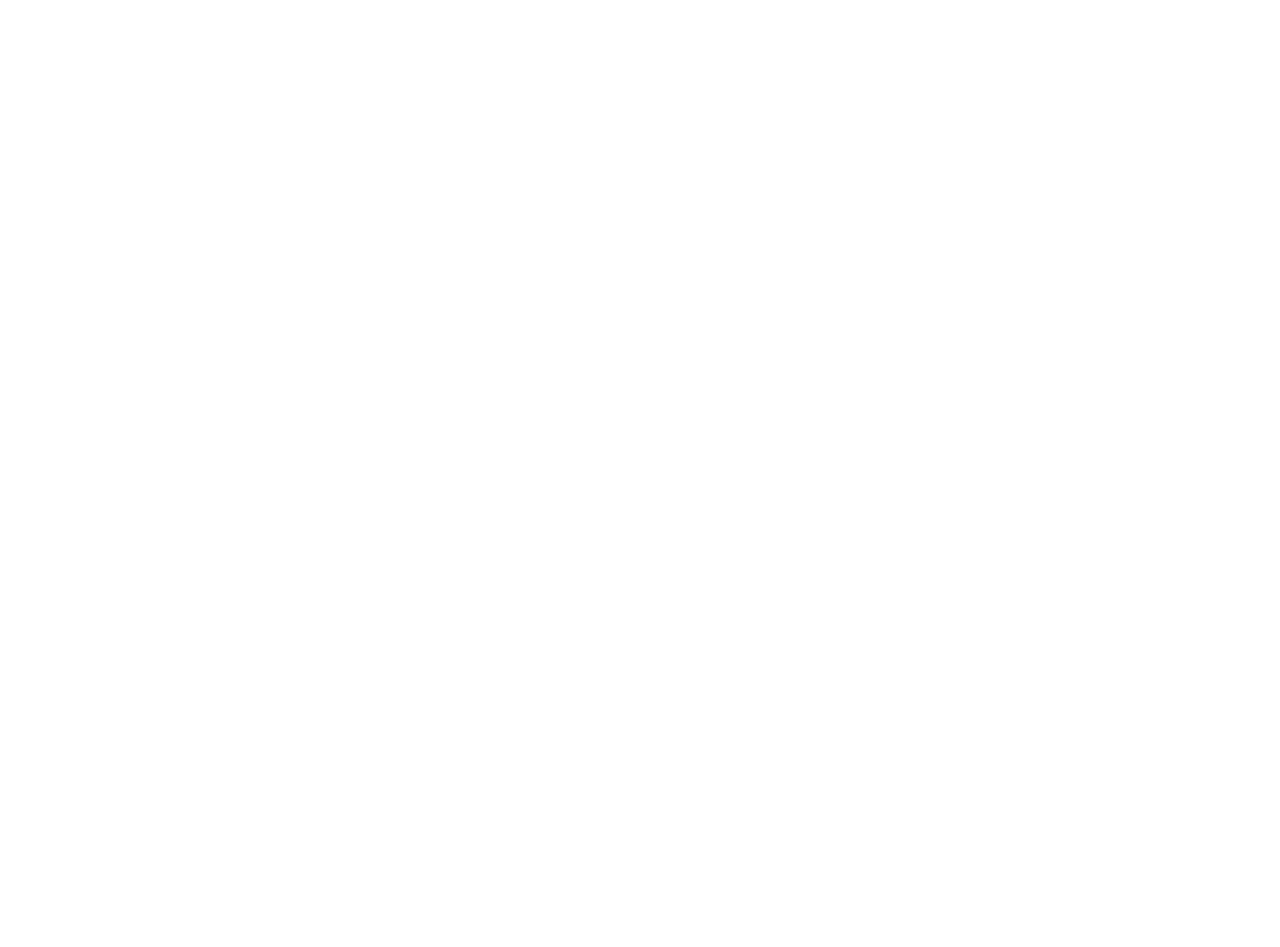
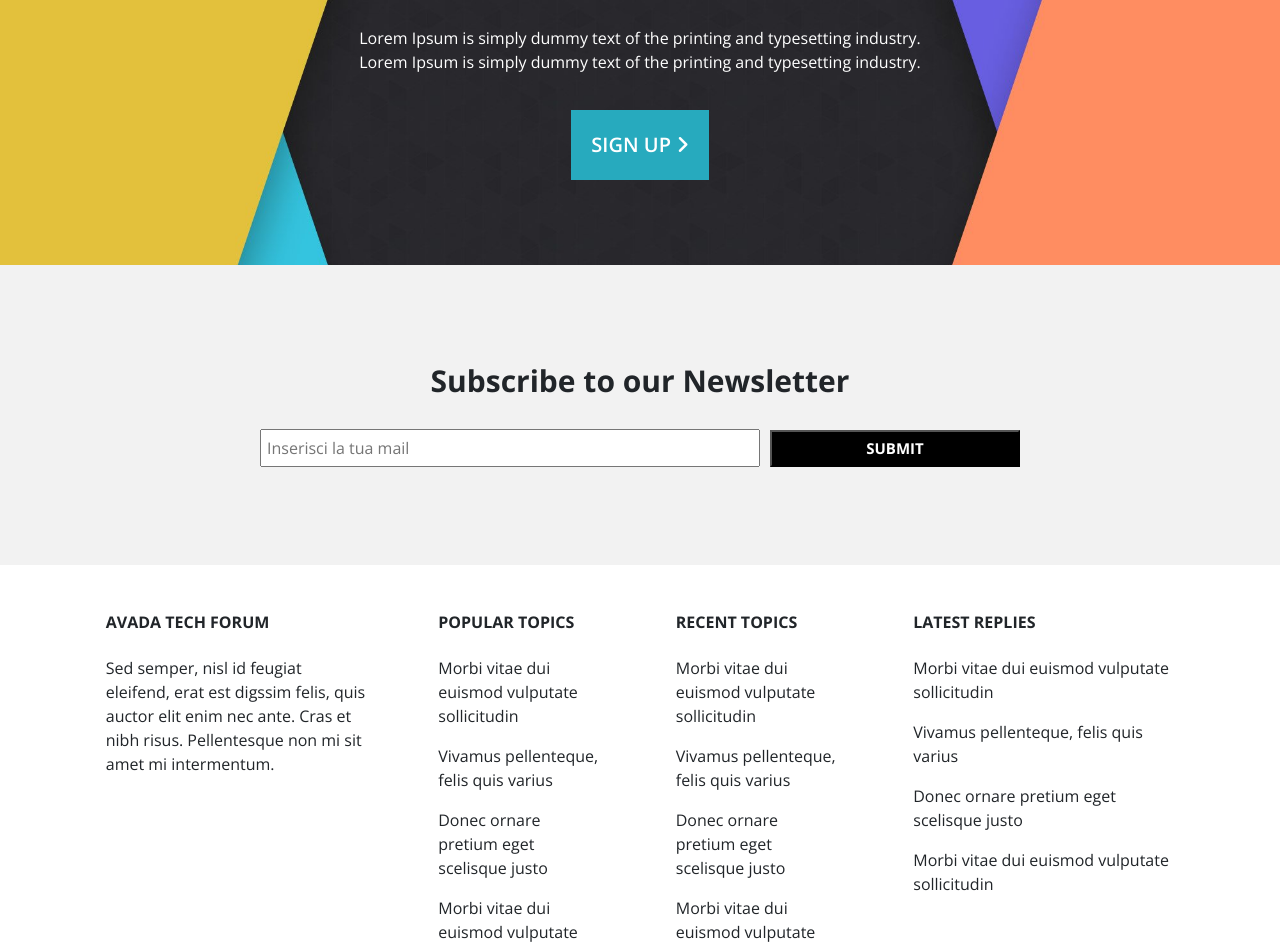
Before and after one commit to leonardopellegrini-github/proj-html-vuejs, a Vue app: page / in a window 1280 px wide. Shown: the part 3160-4107 px from the top of the page. Before the commit the page ends 3025 px from the top, so only its background shows below. Built offline with nearby package versions, Linux system fonts and the light colour scheme.

Commit message:
inserimento footer

```diff
--- a/src/components/Footer.vue
+++ b/src/components/Footer.vue
@@ -1,13 +1,18 @@
 <template>
   <div>
-
+      <FootTopVue />
   </div>
 </template>
 
 <script>
+
+import FootTopVue from './Footer/FootTop.vue'
+
 export default {
   name: 'FooterVue',
-
+  components:{
+    FootTopVue
+  }
 }
 </script>
 
--- /dev/null
+++ b/src/components/Footer/FootTop.vue
@@ -0,0 +1,99 @@
+<template>
+  <div>
+    <div class="footer">
+    <div class="container text-center text-md-start mt-5">
+      <!-- Grid row -->
+      <div class="row mt-3">
+        <!-- COLONNA 1 -->
+        <div class="col-md-3 col-lg-4 col-xl-3 mx-auto mb-4">
+          <h6 class="text-uppercase fw-bold mb-4">
+            AVADA TECH FORUM
+          </h6>
+          <p>
+            Sed semper, nisl id feugiat eleifend, erat est digssim felis, quis auctor elit enim nec ante. Cras et nibh risus. Pellentesque non mi sit amet mi intermentum.
+          </p>
+        </div>
+
+        <!-- COLONNA 2 -->
+        <div class="col-md-2 col-lg-2 col-xl-2 mx-auto mb-4">
+
+          <h6 class="text-uppercase fw-bold mb-4">
+            POPULAR TOPICS
+          </h6>
+          <p>
+            Morbi vitae dui euismod vulputate sollicitudin
+          </p>
+          <p>
+            Vivamus pellenteque, felis quis varius
+          </p>
+          <p>
+            Donec ornare pretium eget scelisque justo
+          </p>
+          <p>
+            Morbi vitae dui euismod vulputate sollicitudin
+          </p>
+        </div>
+
+        <!-- COLONNA 3 -->
+        <div class="col-md-3 col-lg-2 col-xl-2 mx-auto mb-4">
+          <!-- Links -->
+          <h6 class="text-uppercase fw-bold mb-4">
+            RECENT TOPICS
+          </h6>
+          <p>
+            Morbi vitae dui euismod vulputate sollicitudin
+          </p>
+          <p>
+            Vivamus pellenteque, felis quis varius
+          </p>
+          <p>
+            Donec ornare pretium eget scelisque justo
+          </p>
+          <p>
+            Morbi vitae dui euismod vulputate sollicitudin
+          </p>
+        </div>
+
+        <!-- COLONNA 4 -->
+        <div class="col-md-4 col-lg-3 col-xl-3 mx-auto mb-md-0 mb-4">
+          <h6 class="text-uppercase fw-bold mb-4">
+            LATEST REPLIES
+          </h6>
+          <p>
+            Morbi vitae dui euismod vulputate sollicitudin
+          </p>
+          <p>
+            Vivamus pellenteque, felis quis varius
+          </p>
+          <p>
+            Donec ornare pretium eget scelisque justo
+          </p>
+          <p>
+            Morbi vitae dui euismod vulputate sollicitudin
+          </p>
+        </div>
+      </div>
+     </div>
+    </div>
+  </div>
+</template>
+
+<script>
+export default {
+  name: 'FootTopVue'
+}
+</script>
+
+<style lang="scss" scoped>
+
+p{
+  &:before{
+    position: absolute;
+    font-family: awb-icons;
+    font-weight: 300;
+    content: "\f105";
+    margin-left: -12px;
+  }
+}
+
+</style>
--- a/src/components/Main.vue
+++ b/src/components/Main.vue
@@ -6,6 +6,8 @@
     <BlackBandVue titleBand="READ OUR BLOG"/>
     <ForumSectionVue/>
     <BlackBandVue titleBand="GO TO OUR FORUM"/>
+    <JoinCommVue />
+    <NewsLetterVue />
   </div>
 </template>
 
@@ -16,6 +18,8 @@
 import LastestPostsVue from './Main/LastestPosts.vue'
 import BlackBandVue from './Main/BlackBand.vue'
 import ForumSectionVue from './Main/ForumSection.vue'
+import JoinCommVue from './Main/JoinComm.vue'
+import NewsLetterVue from './Main/Newsletter.vue'
 
 export default {
   name: 'MainVue',
@@ -24,7 +28,9 @@
     LatestTitleVue,
     LastestPostsVue,
     BlackBandVue,
-    ForumSectionVue
+    ForumSectionVue,
+    JoinCommVue,
+    NewsLetterVue,
 }
 }
 </script>
--- /dev/null
+++ b/src/components/Main/JoinComm.vue
@@ -0,0 +1,46 @@
+<template>
+  <div id="comm" class="d-flex justify-content-center align-items-center flex-column">
+    <h1>HEY! Join to Our Community</h1>
+    <p>
+      Lorem Ipsum is simply dummy text of the printing and typesetting industry.<br>
+      Lorem Ipsum is simply dummy text of the printing and typesetting industry.
+    </p>
+    <a href="#">Sign Up <i class="fa-solid fa-angle-right"></i></a>
+  </div>
+</template>
+
+<script>
+export default {
+  name: 'JoinCommVue'
+}
+</script>
+
+<style lang="scss" scoped>
+
+#comm{
+  background-image: url(@/assets/img/join_now_cta_bg.jpg);
+  background-size: cover;
+  height: 400px;
+  color: white;
+}
+
+h1{
+  font-size: 40px;
+  font-weight: 700;
+}
+
+p{
+  padding: 20px;
+}
+
+a{
+  padding:20px;
+  background-color: #27AABE;
+  font-size: 20px;
+  text-decoration: none;
+  color: white;
+  font-weight: 600;
+  text-transform: uppercase;
+}
+
+</style>
--- /dev/null
+++ b/src/components/Main/Newsletter.vue
@@ -0,0 +1,59 @@
+<template>
+  <div>
+    <div id="newsletter" class="d-flex justify-content-center align-items-center flex-column text-center">
+      <div>
+        <h4>Subscribe to our Newsletter</h4>
+      </div>
+      <div class="text-center">
+        <input id="testo" type="text" placeholder="Inserisci la tua mail">
+        <input id="invia" type="Submit">
+      </div>
+    </div>
+  </div>
+
+</template>
+
+<script>
+export default {
+  name: 'NewsLetterVue',
+}
+</script>
+
+<style lang="scss" scoped>
+
+#newsletter{
+  height: 300px;
+  padding: 40px;
+  background-color: #F2F2F2;
+}
+
+h4{
+  font-size: 30px;
+  margin-bottom: 30px;
+  font-weight: 700;
+}
+
+#testo{
+  width: 500px;
+  margin-right: 10px;
+  padding: 5px;
+}
+
+#invia{
+  padding:5px;
+  background-color: black;
+  font-size: 15px;
+  text-decoration: none;
+  color: white;
+  font-weight: 700;
+  width: 250px;
+  text-transform: uppercase;
+  &:hover{
+    background-color: #27AABE;
+    animation-duration: 0.6s;
+    transition-timing-function: ease;
+    border: 1px solid #27AABE;
+  }
+}
+
+</style>
```
